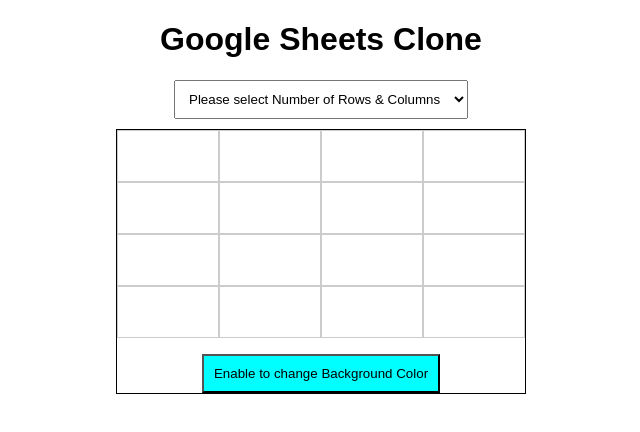
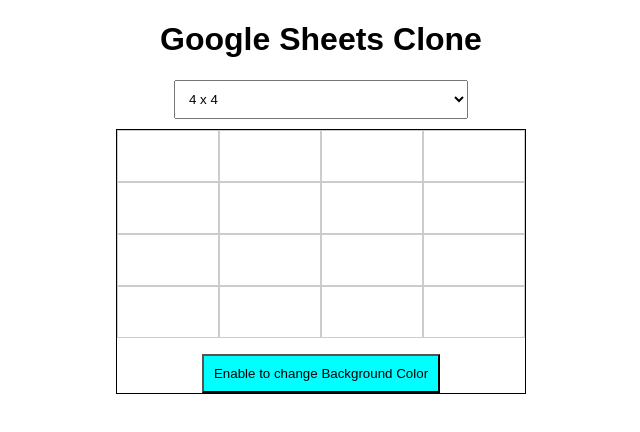
Before and after one commit to imabhishek476/google-sheet-clone, a React (Vite) app: page / in a window 1280 px wide. Shown: the top 432 px of the page, without its empty margins (319-959 px from the left). Built offline with nearby package versions, Linux system fonts and the light colour scheme.

Commit message:
second feature bug fixes

```diff
--- a/src/App.jsx
+++ b/src/App.jsx
@@ -4,7 +4,7 @@
 import { useState } from "react";
 
 const App = () => {
-  const [CountCells, setCountCells] = useState(0);
+  const [CountCells, setCountCells] = useState(4);
 
   const onChangeOption = (e) =>{
     console.log(e.target.value)
@@ -17,7 +17,7 @@
     <div className="App">
       <h1>Google Sheets Clone</h1>
       <div>
-        <select style={{padding:"10px", marginBottom:"10px"}}  onChange={(e)=>onChangeOption(e)} name="Hey" id="">
+        <select style={{padding:"10px", marginBottom:"10px"}}  onChange={(e)=>onChangeOption(e)} name="Hey" id="" value={CountCells}>
           <option value={0}>Please select Number of Rows & Columns</option>
           {
             Array.from({length: 10}).map((item,index)=>{
--- a/src/Grid.jsx
+++ b/src/Grid.jsx
@@ -60,13 +60,13 @@
 
   return (
     <div className="grid">
-      {Array.from({ length: CountCells || 4}).map((_, row) => (
+      {Array.from({ length: CountCells}).map((_, row) => (
         <div className="row" key={row}>
-          {Array.from({ length: CountCells || 4}).map((_, col) => renderCell(row, col))}
+          {Array.from({ length: CountCells}).map((_, col) => renderCell(row, col))}
         </div>
       ))}
 
-      <div style={{ marginTop: "1rem" }}>
+      <div style={{ marginTop: "1rem"}}>
         <button
           style={{
             padding: "10px",
```
